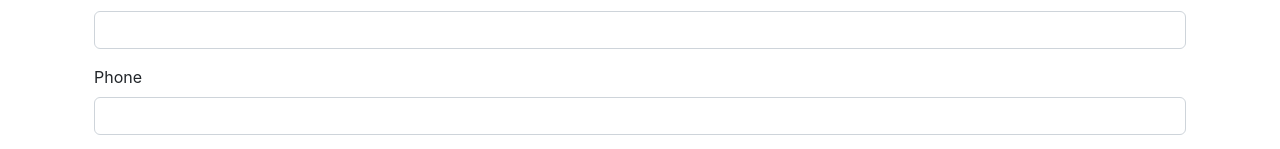
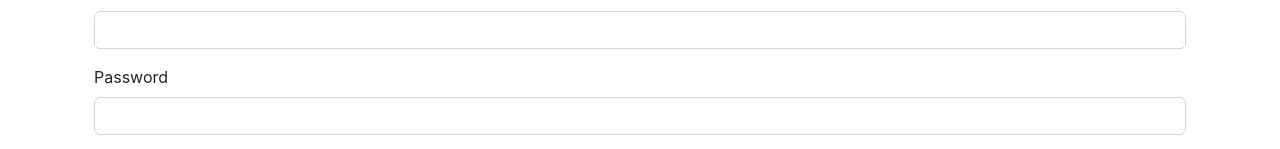
Before and after one commit to web-development2017/MERN_Stack, a React (Create React App) app in the folder client/: page /register in a window 1280 px wide. Shown: the part 211-360 px from the top of the page. Built offline with nearby package versions, Linux system fonts and the light colour scheme.

Commit message:
can now send POST request and get a response

```diff
--- a/client/src/components/Auth/Register.jsx
+++ b/client/src/components/Auth/Register.jsx
@@ -32,7 +32,7 @@ export default function RegisterUser() {
         // postData('https://localhost:3000/signup', { answer: 42 }).then(data => {
         //     console.log(data); // JSON data parsed by `data.json()` call
         // });
-        fetch('/register', {
+        fetch('http://localhost:5000/auth/register', {
             method: 'POST'
         });
 
@@ -64,7 +64,7 @@ export default function RegisterUser() {
                     </div>
                     {/* Password */}
                     <div className="mb-3">
-                        <label className="form-label">Phone</label>
+                        <label className="form-label">Password</label>
                         <input type="text" className="form-control" id="password"  value={ password }  onChange={(e) => setPassword(e.target.value)}/>
                     </div>
 
```
Also changed, not shown: 1 other file (tests, documents, lock files or other folders).
